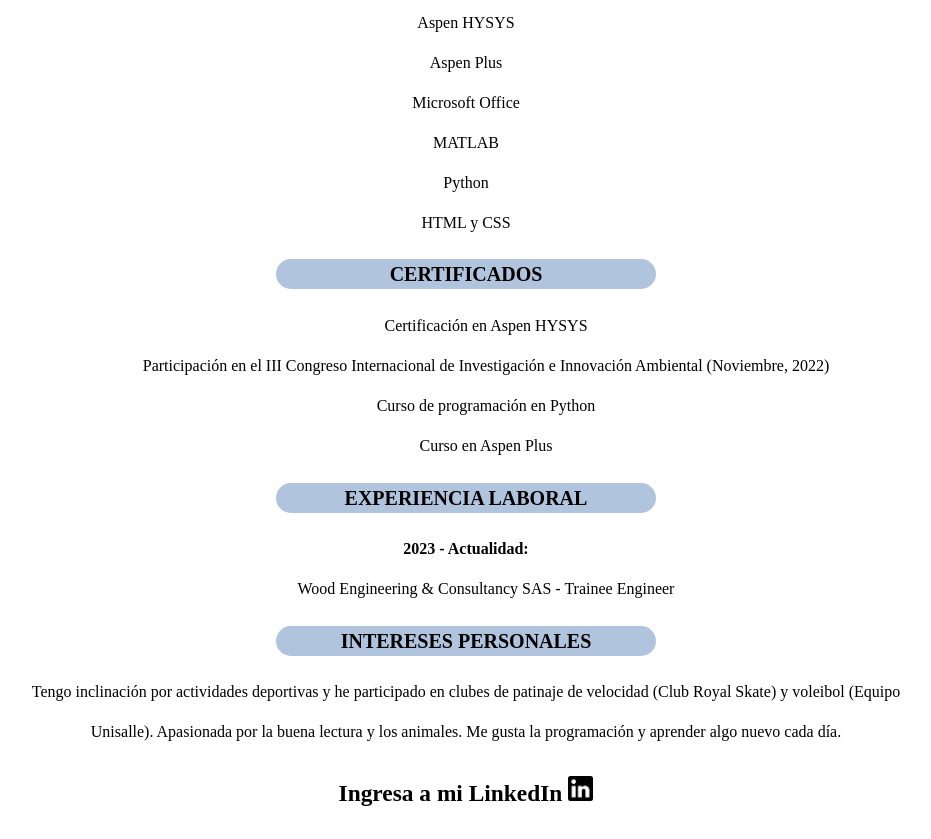
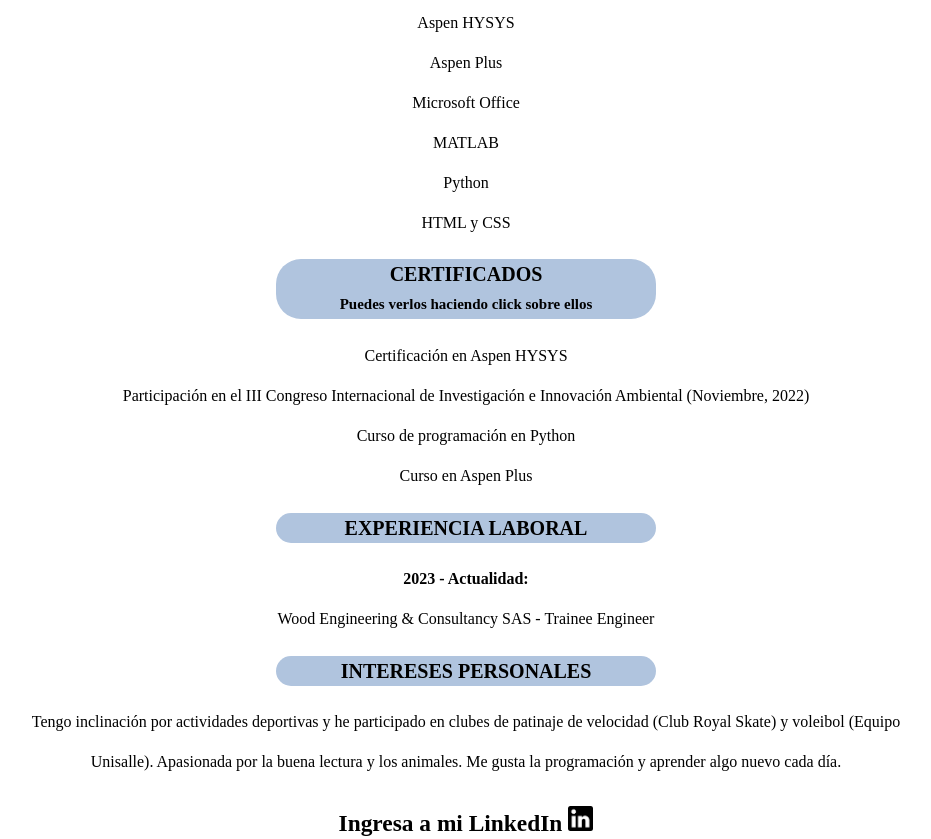
Before and after one commit to MariaPaulaaaa/CV_MariaPaula, a plain HTML site: page index.html in a window 1280 px wide. Shown: the part 1321-2160 px from the top of the page, without its empty margins (174-1105 px from the left). Drawn offline with Linux system fonts and the light colour scheme.

Commit message:
Cert changes, skills bars missing

```diff
--- a/css/curriculum.css
+++ b/css/curriculum.css
@@ -62,6 +62,12 @@
     background-color: rgb(176, 196, 222);
 }
 
+.ul-Certificados{
+    list-style-type: none;
+    margin: 0;
+    padding: 0;
+}
+
 .a-Certificados {
     color: black;
     text-align: center;
@@ -101,6 +107,8 @@
 
 dd{
     text-align: center;
+    margin: 0;
+    padding: 0;
 }
 
 footer {
@@ -113,3 +121,8 @@
 .Logo {
     width: 2%;
 }
+
+.MiniText{
+    margin: 0;
+    font-size: 15px;
+}
--- a/index.html
+++ b/index.html
@@ -47,7 +47,7 @@
                 <dt> <b> 2012 - 2018: </b> </dt>
                 <dd> Colegio Bilingue Real Americano - Bachiller académico </dd>
                 <dt> <b> 2019 - Actualidad: </b> </dt>
-                <dt> Universidad de la Salle - Ingeniería Química </dt>
+                <dd> Universidad de la Salle - Ingeniería Química </dd>
             </dl>
         </section>
 
@@ -68,13 +68,13 @@
         </section>
 
         <section>
-            <h2 id="Certificados"> CERTIFICADOS </h2>
-            <ul>
-                <a class="a-Certificados" href="https://www.credential.net/38574cf4-b8bf-4a4d-bafc-34cc52c8f3b9#gs.qv5m46"> Certificación en Aspen HYSYS </a> <br>
-                <a class="a-Certificados" href="https://drive.google.com/file/d/1OcGmWyv0HdTmwNblKvi0eisORgNkYfkh/view"> Participación en el III Congreso Internacional de Investigación e
-                    Innovación Ambiental (Noviembre, 2022) </a> <br>
-                <a class="a-Certificados" href="https://www.udemy.com/certificate/UC-0627a829-f492-4758-a823-8ededef2d9e4/"> Curso de programación en Python </a> <br>
-                <a class="a-Certificados" href="https://www.udemy.com/certificate/UC-9bec6ad7-1d56-43de-8a2c-c0adbdc47d83/"> Curso en Aspen Plus </a> <br>
+            <h2 id="Certificados"> CERTIFICADOS <br> <p class="MiniText"> Puedes verlos haciendo click sobre ellos </p> </h2>
+            <ul class="ul-Certificados">
+                <li><a class="a-Certificados" href="https://www.credential.net/38574cf4-b8bf-4a4d-bafc-34cc52c8f3b9#gs.qv5m46"> Certificación en Aspen HYSYS </a> </li>
+                <li><a class="a-Certificados" href="https://drive.google.com/file/d/1OcGmWyv0HdTmwNblKvi0eisORgNkYfkh/view"> Participación en el III Congreso Internacional de Investigación e
+                    Innovación Ambiental (Noviembre, 2022) </a> </li>
+                <li><a class="a-Certificados" href="https://www.udemy.com/certificate/UC-0627a829-f492-4758-a823-8ededef2d9e4/"> Curso de programación en Python </a> </li>
+                <li><a class="a-Certificados" href="https://www.udemy.com/certificate/UC-9bec6ad7-1d56-43de-8a2c-c0adbdc47d83/"> Curso en Aspen Plus </a> </li>
             </ul>
         </section>
 
```
